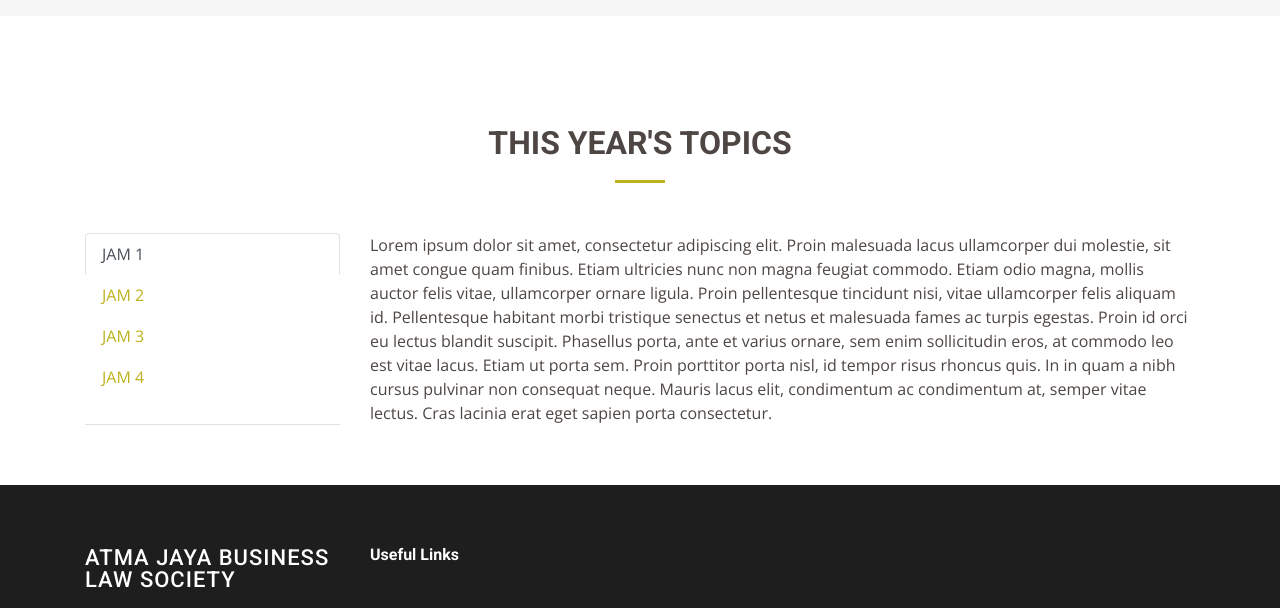
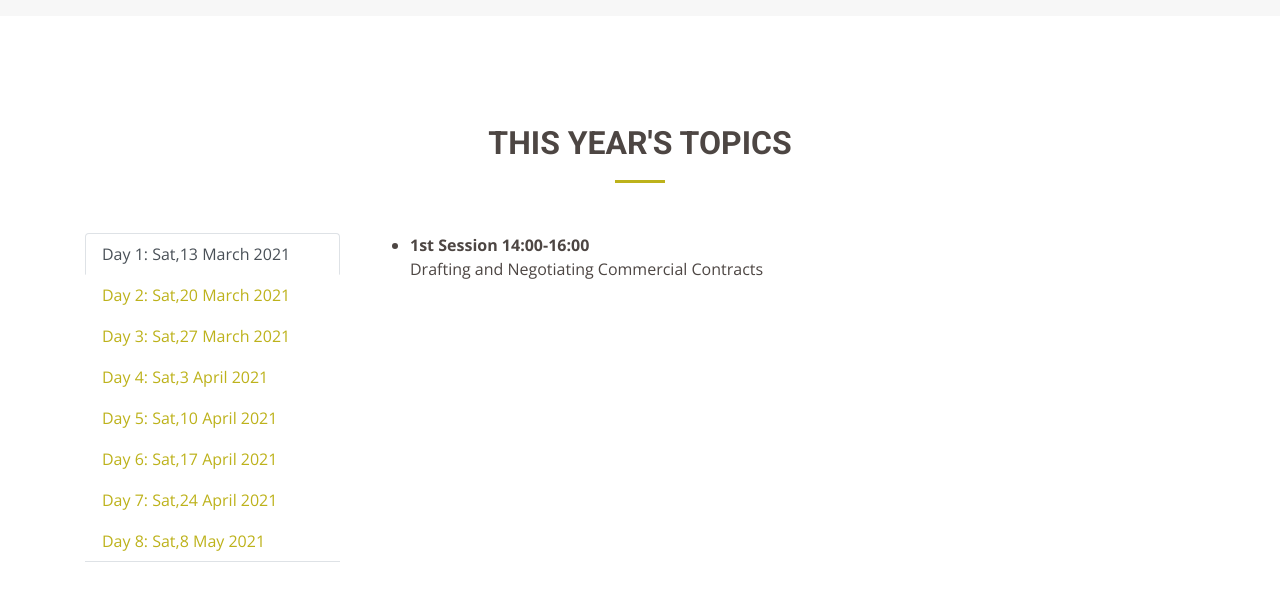
Before and after one commit to Tintapen/atmajayabls, a CodeIgniter app: page /database/cla in a window 1280 px wide. Shown: the part 3280-3888 px from the top of the page. Run offline with CodeIgniter, Linux system fonts and the light colour scheme.

Commit message:
Konten CLA

```diff
--- a/application/views/cla/v_cla.php
+++ b/application/views/cla/v_cla.php
@@ -2,7 +2,7 @@
 	<div class="hero-image">
 		<div class="carousel-item active" style="background-image: url(assets/img/abls/cla/panitia.jpg);">
 			<div class="hero-text">
-				<h1>mau diisi apa ya aku binun nich ?????????????</h1>
+				<h1>Corporate Legal Academy</h1>
 			</div>
 		</div>
 	</div>
@@ -253,26 +253,123 @@
 			<div class="row portfolio-description">
 				<div class="col-5 col-sm-3">
 					<div class="nav flex-column nav-tabs h-100" id="vert-tabs-tab" role="tablist" aria-orientation="vertical">
-						<a class="nav-link active" id="vert-tabs-home-tab" data-toggle="pill" href="#vert-tabs-home" role="tab" aria-controls="vert-tabs-home" aria-selected="true">JAM 1</a>
-						<a class="nav-link" id="vert-tabs-profile-tab" data-toggle="pill" href="#vert-tabs-profile" role="tab" aria-controls="vert-tabs-profile" aria-selected="false">JAM 2</a>
-						<a class="nav-link" id="vert-tabs-messages-tab" data-toggle="pill" href="#vert-tabs-messages" role="tab" aria-controls="vert-tabs-messages" aria-selected="false">JAM 3</a>
-						<a class="nav-link" id="vert-tabs-settings-tab" data-toggle="pill" href="#vert-tabs-settings" role="tab" aria-controls="vert-tabs-settings" aria-selected="false">JAM 4</a>
+						<a class="nav-link active" id="vert-tabs-home-tab" data-toggle="pill" href="#vert-tabs-home" role="tab" aria-controls="vert-tabs-home" aria-selected="true">Day 1: Sat,13 March 2021</a>
+						<a class="nav-link" id="vert-tabs-profile-tab" data-toggle="pill" href="#vert-tabs-profile" role="tab" aria-controls="vert-tabs-profile" aria-selected="false">Day 2: Sat,20 March 2021 </a>
+						<a class="nav-link" id="vert-tabs-messages-tab" data-toggle="pill" href="#vert-tabs-messages" role="tab" aria-controls="vert-tabs-messages" aria-selected="false">Day 3: Sat,27 March 2021</a>
+						<a class="nav-link" id="vert-tabs-settings-tab" data-toggle="pill" href="#vert-tabs-settings" role="tab" aria-controls="vert-tabs-settings" aria-selected="false">Day 4: Sat,3 April 2021</a>
+						<a class="nav-link" id="vert-tabs-settings1-tab" data-toggle="pill" href="#vert-tabs-settings1" role="tab" aria-controls="vert-tabs-settings" aria-selected="false">Day 5: Sat,10 April 2021</a>
+						<a class="nav-link" id="vert-tabs-settings2-tab" data-toggle="pill" href="#vert-tabs-settings2" role="tab" aria-controls="vert-tabs-settings" aria-selected="false">Day 6: Sat,17 April 2021</a>
+						<a class="nav-link" id="vert-tabs-settings3-tab" data-toggle="pill" href="#vert-tabs-settings3" role="tab" aria-controls="vert-tabs-settings" aria-selected="false">Day 7: Sat,24 April 2021</a>
+						<a class="nav-link" id="vert-tabs-settings4-tab" data-toggle="pill" href="#vert-tabs-settings4" role="tab" aria-controls="vert-tabs-settings" aria-selected="false">Day 8: Sat,8 May 2021</a>
 					</div>
 				</div>
 				<div class="col-7 col-sm-9">
 					<div class="tab-content" id="vert-tabs-tabContent">
 						<div class="tab-pane text-left fade show active" id="vert-tabs-home" role="tabpanel" aria-labelledby="vert-tabs-home-tab">
-							Lorem ipsum dolor sit amet, consectetur adipiscing elit. Proin malesuada lacus ullamcorper dui molestie, sit amet congue quam finibus. Etiam ultricies nunc non magna feugiat commodo. Etiam odio magna, mollis auctor felis vitae, ullamcorper ornare ligula. Proin pellentesque tincidunt nisi, vitae ullamcorper felis aliquam id. Pellentesque habitant morbi tristique senectus et netus et malesuada fames ac turpis egestas. Proin id orci eu lectus blandit suscipit. Phasellus porta, ante et varius ornare, sem enim sollicitudin eros, at commodo leo est vitae lacus. Etiam ut porta sem. Proin porttitor porta nisl, id tempor risus rhoncus quis. In in quam a nibh cursus pulvinar non consequat neque. Mauris lacus elit, condimentum ac condimentum at, semper vitae lectus. Cras lacinia erat eget sapien porta consectetur.
+							<ul>
+							<li>
+							<b>1st Session 14:00-16:00</b>
+							</li>
+
+							Drafting and Negotiating Commercial Contracts
+							</ul>
 						</div>
 						<div class="tab-pane fade" id="vert-tabs-profile" role="tabpanel" aria-labelledby="vert-tabs-profile-tab">
-							Mauris tincidunt mi at erat gravida, eget tristique urna bibendum. Mauris pharetra purus ut ligula tempor, et vulputate metus facilisis. Lorem ipsum dolor sit amet, consectetur adipiscing elit. Vestibulum ante ipsum primis in faucibus orci luctus et ultrices posuere cubilia Curae; Maecenas sollicitudin, nisi a luctus interdum, nisl ligula placerat mi, quis posuere purus ligula eu lectus. Donec nunc tellus, elementum sit amet ultricies at, posuere nec nunc. Nunc euismod pellentesque diam.
+						<ul>
+							<li>
+							<b>1st Session 10:00-12:00</b>
+							</li>
+							Commercial Dispute Settlement
+						</ul>
+						<ul>
+							<li>
+							<b>2nd Session 14:00-16:00</b>
+							</li>
+							Problem of Suspension of Debt Payment Obligation<br>
+							and Bankruptcy for State-Owned Enterprises.
+							</ul>
 						</div>
 						<div class="tab-pane fade" id="vert-tabs-messages" role="tabpanel" aria-labelledby="vert-tabs-messages-tab">
-							Morbi turpis dolor, vulputate vitae felis non, tincidunt congue mauris. Phasellus volutpat augue id mi placerat mollis. Vivamus faucibus eu massa eget condimentum. Fusce nec hendrerit sem, ac tristique nulla. Integer vestibulum orci odio. Cras nec augue ipsum. Suspendisse ut velit condimentum, mattis urna a, malesuada nunc. Curabitur eleifend facilisis velit finibus tristique. Nam vulputate, eros non luctus efficitur, ipsum odio volutpat massa, sit amet sollicitudin est libero sed ipsum. Nulla lacinia, ex vitae gravida fermentum, lectus ipsum gravida arcu, id fermentum metus arcu vel metus. Curabitur eget sem eu risus tincidunt eleifend ac ornare magna.
+						<ul>
+							<li>
+							<b>1st Session 10:00-12:00</b>
+							</li>
+							Merger & Acquisition for Private Limited Liability Company
+						</ul>
+						<ul>
+							<li>
+							<b>2nd Session 14:00-16:00</b>
+							</li>
+							Foreign Investment Roadmap in Indonesia
+							</ul>
 						</div>
 						<div class="tab-pane fade" id="vert-tabs-settings" role="tabpanel" aria-labelledby="vert-tabs-settings-tab">
-							Pellentesque vestibulum commodo nibh nec blandit. Maecenas neque magna, iaculis tempus turpis ac, ornare sodales tellus. Mauris eget blandit dolor. Quisque tincidunt venenatis vulputate. Morbi euismod molestie tristique. Vestibulum consectetur dolor a vestibulum pharetra. Donec interdum placerat urna nec pharetra. Etiam eget dapibus orci, eget aliquet urna. Nunc at consequat diam. Nunc et felis ut nisl commodo dignissim. In hac habitasse platea dictumst. Praesent imperdiet accumsan ex sit amet facilisis.
+						<ul>
+							<li>
+							<b>1st Session 10:00-12:00</b>
+							</li>
+							Global Security Offering
+						</ul>
+						<ul>
+							<li>
+							<b>2nd Session 14:00-16:00</b>
+							</li>
+							Legal aspect of logistic process in international trade
+							</ul>
 						</div>
+						<div class="tab-pane fade" id="vert-tabs-settings1" role="tabpanel" aria-labelledby="vert-tabs-settings1-tab">
+						<ul>
+							<li>
+							<b>1st Session 10:00-12:00</b>
+							</li>
+							The Role of World Trade Organization (WTO)<br>
+							for the Settlement of Trade Disputes
+						</ul>
+						<ul>
+							<li>
+							<b>2nd Session 14:00-16:00</b>
+							</li>
+							Joint Venture in Indonesia
+							</ul>
+						</div>
+						<div class="tab-pane fade" id="vert-tabs-settings2" role="tabpanel" aria-labelledby="vert-tabs-settings2-tab">
+						<ul>
+							<li>
+							<b>1st Session 10:00-12:00</b>
+							</li>
+							Mining in Indonesia- Legal Overview
+						</ul>
+						</div>
+						<div class="tab-pane fade" id="vert-tabs-settings3" role="tabpanel" aria-labelledby="vert-tabs-settings3-tab">
+						<ul>
+							<li>
+							<b>1st Session 10:00-12:00</b>
+							</li>
+							Legal Aspect in Real Estate Transactions and Development
+						</ul>
+						<ul>
+							<li>
+							<b>2nd Session 14:00-16:00</b>
+							</li>
+							Banking & Finance
+							</ul>
+						</div>
+						<div class="tab-pane fade" id="vert-tabs-settings4" role="tabpanel" aria-labelledby="vert-tabs-settings4-tab">
+						<ul>
+							<li>
+							<b>1st Session 10:00-12:00</b>
+							</li>
+							Expatriate Regulation Overview in Indonesia
+						</ul>
+						<ul>
+							<li>
+							<b>2nd Session 14:00-16:00</b>
+							</li>
+							Legal Aspect of Mandatory Covertible Bond <br>
+							as Restructuring Mechanism in Public Company
+							</ul>
+						</div>
+
 					</div>
 				</div>
 			</div>
```
